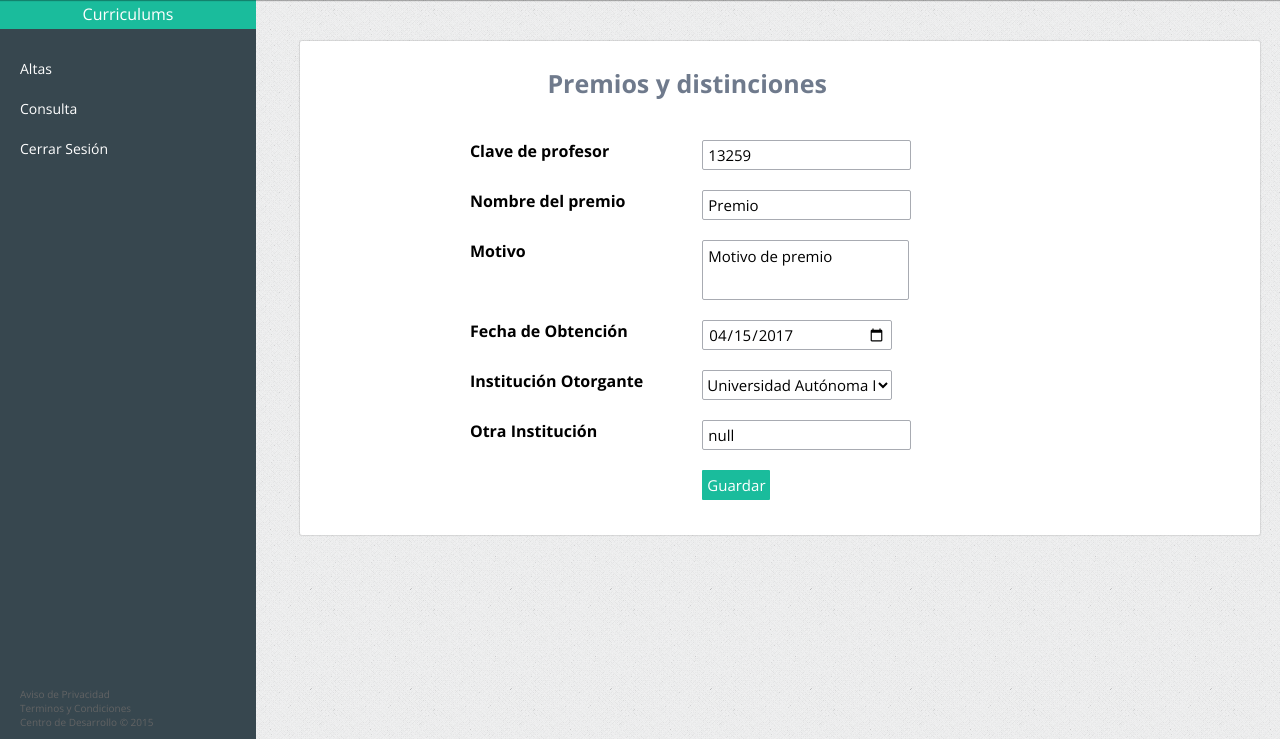
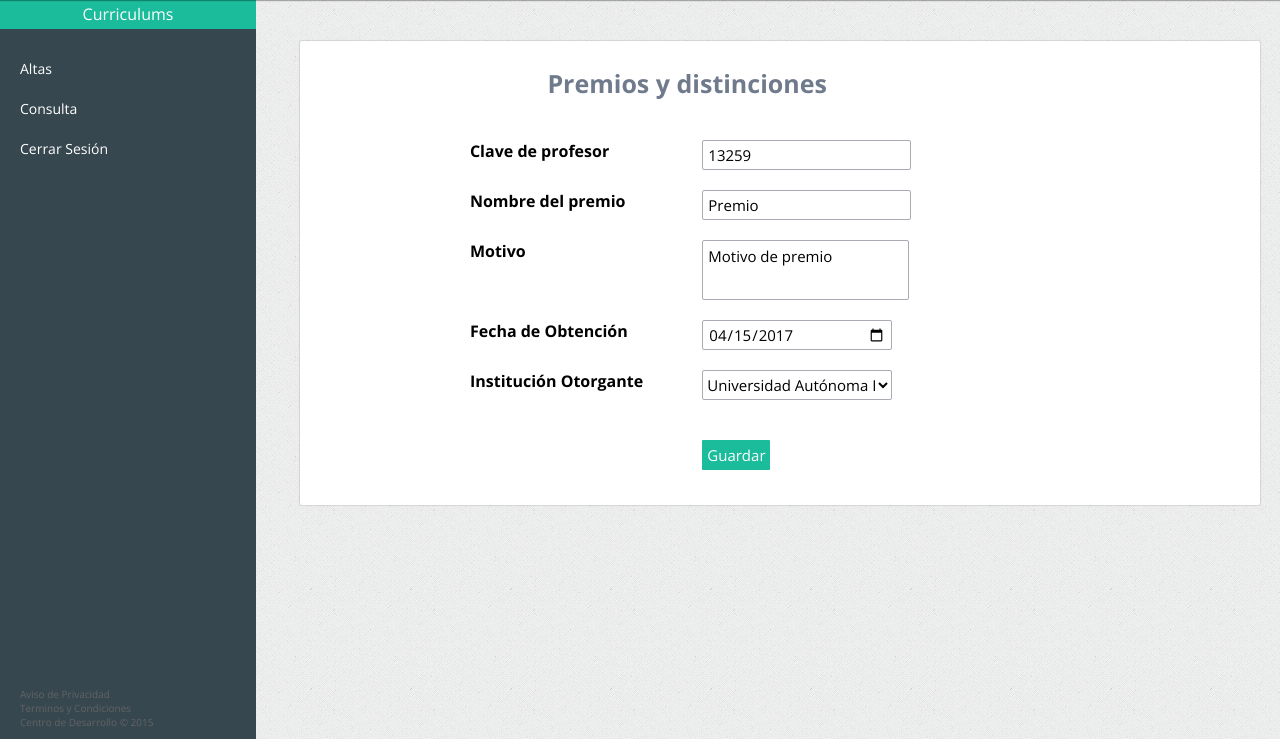
Before and after one commit to Robertopaz/cdx, a PHP site: page /modificarRegistro3.php?p=11 in a window 1280 px wide. Shown: the part 61-800 px from the top of the page. Run offline with PHP 8.4, Linux system fonts and the light colour scheme; data comes from the database, SQL or seed files in the repository.

Commit message:
se agregaron modificaciones a modificarRegistro3

```diff
--- a/curriculum/modificarRegistro3.php
+++ b/curriculum/modificarRegistro3.php
@@ -24,20 +24,20 @@
 	   	<form onsubmit="return false">
 
 	   		<div class="div2"></div> <div class="div3"><h4>Clave de profesor</h4></div>
-	   		<div class="div3"><input placeholder="Obligatorio" type="text" id="clave" onblur="validar2(this.id)" required readonly="True" value=<?php echo $row[1] ?>></div>
+	   		<div class="div3"><input placeholder="Obligatorio" type="text" id="clave"  required readonly="True" value=<?php echo $row[1] ?>></div>
 	   		<div class="div12"></div>
 	   		<div class="div2"></div><div class="div3"><h4>Nombre del premio</h4></div>
-	   		<div class="div3"> <input type="text" id="premio" onblur="validar2(this.id)" required value=<?php echo $row[3] ?>></div>
+	   		<div class="div3"> <input type="text" id="premio"  required value=<?php echo $row[3] ?>></div>
 	   		<div class="div12"></div>
 	   		<div class="div2"></div><div class="div3"><h4>Motivo</h4></div>
-	   		<div class="div3"> <textarea id="motivo" onblur="validar2(this.id)"><?php echo $row[4] ?></textarea></div>
+	   		<div class="div3"> <textarea id="motivo" ><?php echo $row[4] ?></textarea></div>
 	   		<div class="div12"></div>
 	   		<div class="div2"></div><div class="div3"><h4>Fecha de Obtención</h4></div>
 	   		<div class="div3"> <input  style="width: 190px;" type="date" id="fecob" value=<?php echo $row[5] ?>></div>
 	   		<div class="div12"></div>
 	   		<div class="div2"></div><div class="div3"><h4>Institución Otorgante</h4></div>
 	   		<div class="div3">
-	   			<select id="insot" style="width: 190px;" onblur="validar2(this.id)">
+	   			<select id="insot" onchange="mostrar()" style="width: 190px;" >
 	   				<option style="display:none">Instituciones</option>
 	   				<?php $qri = "SELECT nombreInst AS nombre, cveInstitucion AS clave FROM institucion";
 							  $resul=mysqli_query($con,$qri);
@@ -47,8 +47,8 @@
 					<?php } ?>
 				</select> </div>
 			<div class="div12"></div>
-			<div class="div2"></div><div class="div3"> <h4>Otra Institución</h4> </div>
-			<div class="div4"> <input type="text" id="nueva" value="<?php echo $row[6] ?>" > </div>
+			<div class="div2"></div><div class="div3" style="display: none;" id="otraInst"> <h4>Otra Institución</h4> </div>
+			<div class="div4"> <input type="text" style="display: none;" id="nueva" value="<?php echo $row[6] ?>"> </div>
 			<div class="div12"></div>
 	   		<div class="div5"></div>
 	   	<button class="div1 menta" id="boton" onclick="premioModificar(this.form,<?php echo $row[0]; ?>)">Guardar</button>
@@ -58,3 +58,18 @@
 	   	<div class="div12"></div>
 	</div>
 	<?php include 'down.php';?>
+
+<script type="text/javascript">
+	window.onload=mostrar();
+
+	function mostrar(){
+		id= document.getElementById('insot').value;
+		if (id==134) {
+			document.getElementById('otraInst').style.display = 'block';
+			document.getElementById('nueva').style.display = 'block';
+		}else{
+			document.getElementById('otraInst').style.display = 'none';
+			document.getElementById('nueva').style.display = 'none';
+		}
+	}
+</script>
```
